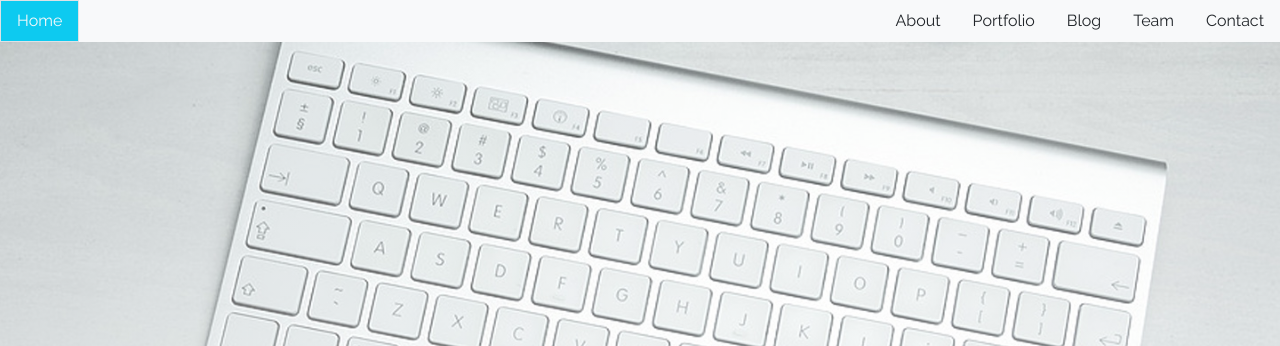
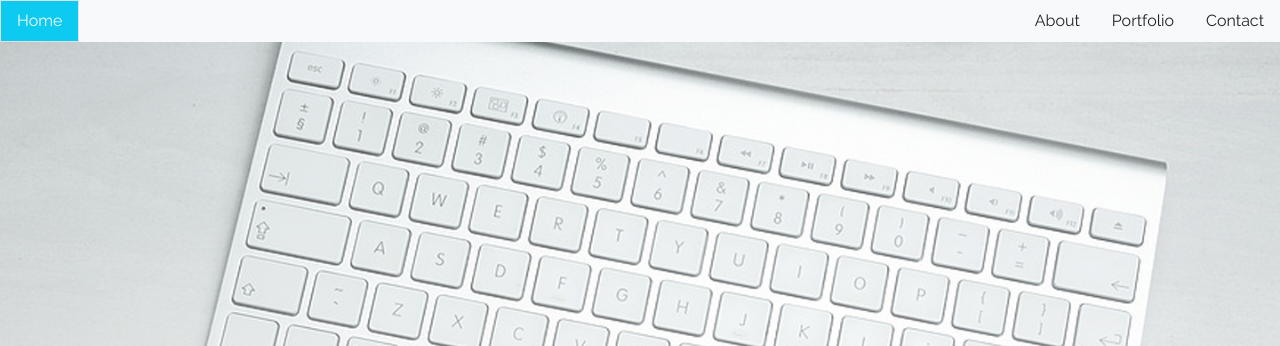
Before and after one commit to gbedad/gbe_portfolio, a plain HTML site: page index.html in a window 1280 px wide. Shown: the top 346 px of the page. Drawn offline with nearby package versions, Linux system fonts and the light colour scheme.

Commit message:
remove blog and team in portfolio

```diff
--- a/index.html
+++ b/index.html
@@ -45,8 +45,8 @@
             >About</a
           >
           <a class="nav-link text-dark" href="#portfolio">Portfolio</a>
-          <a class="nav-link text-dark" href="#blog">Blog</a>
-          <a class="nav-link text-dark" href="#team" tabindex="-1">Team</a>
+          <!--<a class="nav-link text-dark" href="#blog">Blog</a>
+          <a class="nav-link text-dark" href="#team" tabindex="-1">Team</a>-->
           <a class="nav-link text-dark" href="#contact">Contact</a>
         </div>
         <button
```
